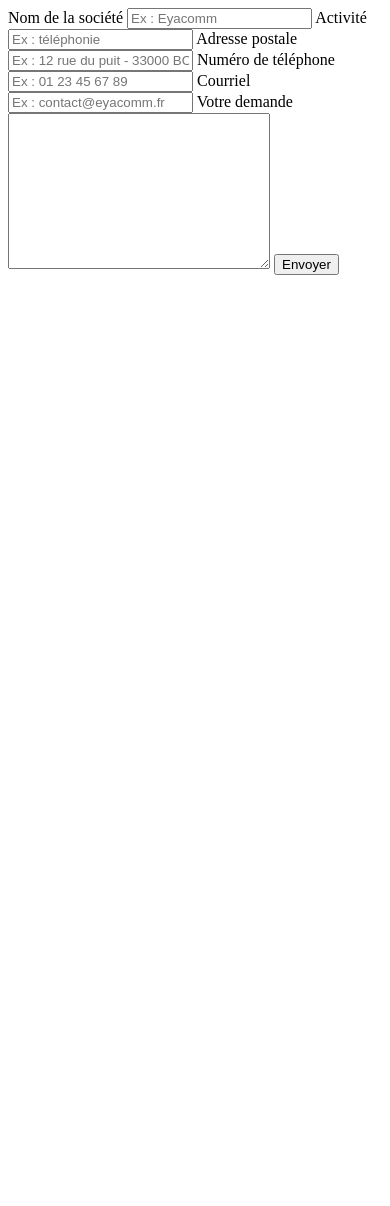
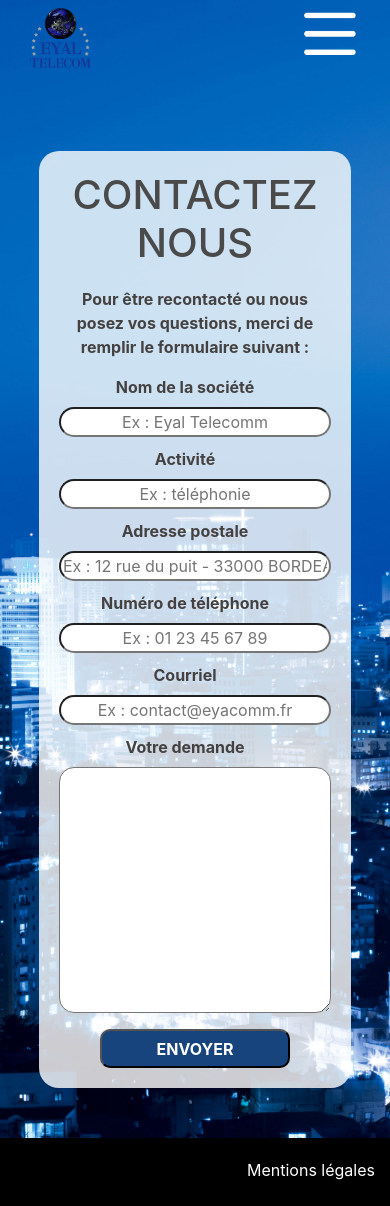
Before and after one commit to Hery-DOM/eyacomm, a Symfony app: template templates/front-office/contact.html.twig in a window 390 px wide. Before the commit the page ends 275 px from the top, so only its background shows below. Run offline with Twig, Linux system fonts and the light colour scheme; the template is opened without the code that fills it, so the values that code supplies are empty; some libraries are stand-ins or nearby versions.

Commit message:
front-office : contact design + responsive

```diff
--- a/templates/front-office/contact.html.twig
+++ b/templates/front-office/contact.html.twig
@@ -1,28 +1,55 @@
+{% extends 'front-office/bases/base3.html.twig' %}
+
+{% block content %}
+
+    <section class="contact-container">
+        <h1 class="contact-h1">Contactez<span class="d-none d-md-inline-block">-</span><span
+                    class="d-block d-md-inline">nous</span></h1>
+        <p class="contact-p">Pour être recontacté ou nous posez vos questions, merci de remplir le formulaire suivant
+            :</p>
         <div>
             {% for message in app.flashes('info') %}
-        {{ message }}
+                <p>{{ message }}</p>
             {% endfor %}
         </div>
 
-<form action="#" method="POST">
+        <form action="#" method="POST" class="contact-form">
+            <div class="contact-form-box">
                 <label for="name">Nom de la société</label>
-    <input type="text" placeholder="Ex : Eyacomm" id="name" name="name">
+                <input type="text" placeholder="Ex : Eyal Telecomm" id="name" name="name">
+            </div>
 
+            <div class="contact-form-box">
                 <label for="activity">Activité</label>
                 <input type="text" placeholder="Ex : téléphonie" id="activity" name="activity">
+            </div>
 
+            <div class="contact-form-box">
                 <label for="address">Adresse postale</label>
                 <input type="text" placeholder="Ex : 12 rue du puit - 33000 BORDEAUX" id="address" name="address">
+            </div>
 
+            <div class="contact-form-box">
                 <label for="phone">Numéro de téléphone</label>
                 <input type="text" placeholder="Ex : 01 23 45 67 89" id="phone" name="phone">
+            </div>
 
+            <div class="contact-form-box">
                 <label for="email">Courriel</label>
                 <input type="email" placeholder="Ex : contact@eyacomm.fr" id="email" name="email">
+            </div>
 
+            <div class="contact-form-box">
                 <label for="message">Votre demande</label>
                 <textarea name="message" id="message" cols="30" rows="10"></textarea>
+            </div>
 
-    <input type="submit" name="submit" value="Envoyer">
+            <div class="contact-form-submit-box">
+                <input type="submit" name="submit" value="Envoyer" class="contact-form-submit">
+            </div>
 
         </form>
+    </section>
+
+
+{% endblock %}
```
Also changed, not shown: src/Controller/HomeController.php (+6 -1 lines), public/assets/CSS/_media_queries.scss (added), public/assets/CSS/front-office/_contact.scss (added), public/assets/CSS/styles.css, public/assets/CSS/styles.scss, 1 other file. Lines whose indentation alone changed are shown as unchanged.
